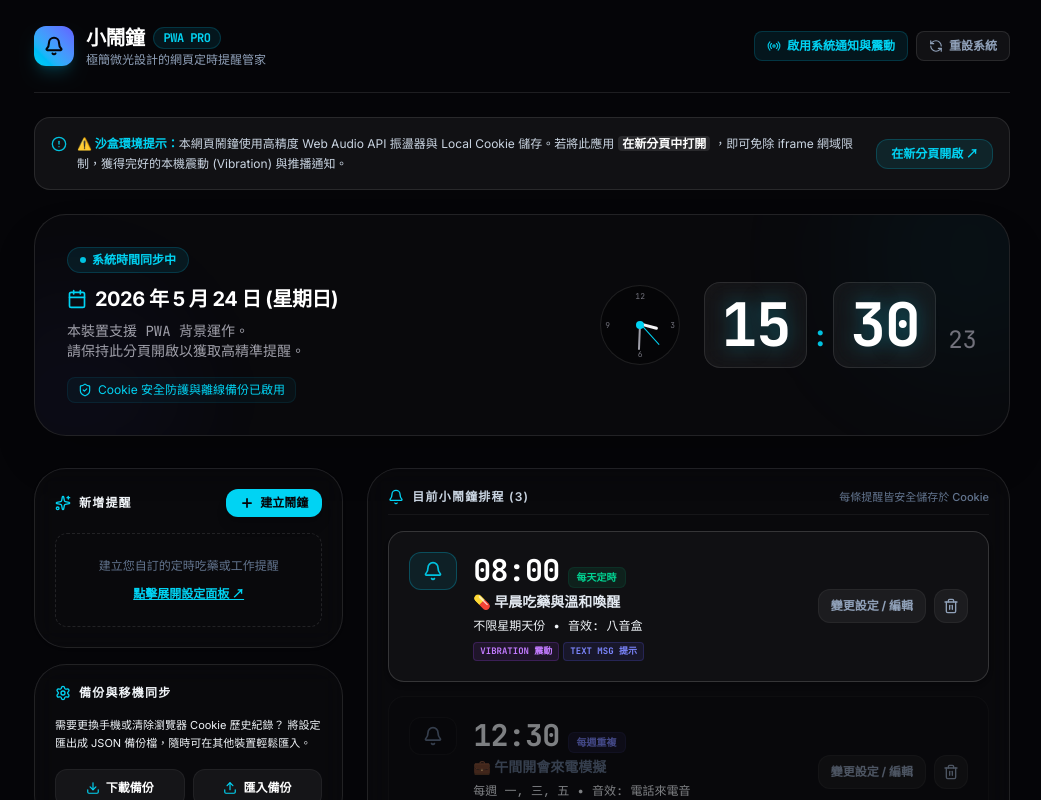
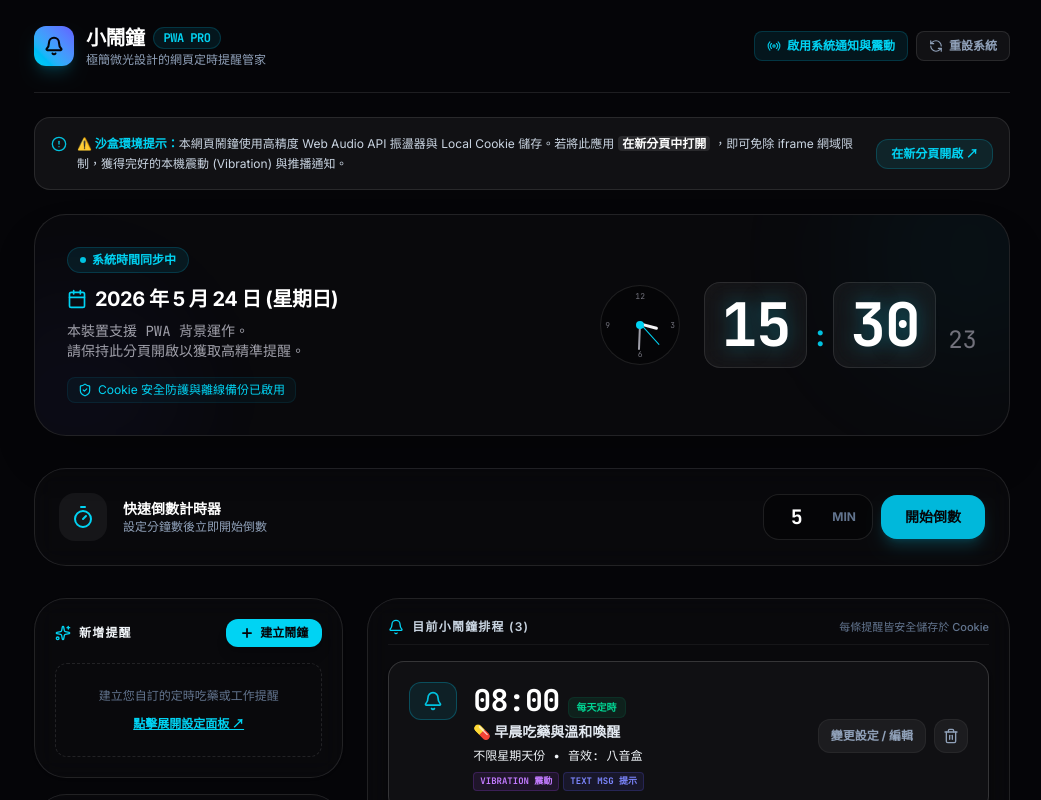
Before and after one commit to toydogcat/alarm-clock, a React (Vite) app: page / in a window 1280 px wide. Shown: the top 800 px of the page, without its empty margins (118-1159 px from the left). Built offline with nearby package versions, Linux system fonts and the light colour scheme.

Commit message:
feat: add countdown timer and strong wake-up mode functionality

```diff
--- a/src/App.tsx
+++ b/src/App.tsx
@@ -2,7 +2,8 @@ import { useState, useEffect, useRef, FormEvent, ChangeEvent } from 'react';
 import {
   Bell, Plus, Trash2, Volume2, Save, Undo, Download, Upload,
   Settings, HelpCircle, Check, AlertCircle, Sparkles, X,
-  AlertTriangle, Eye, EyeOff, Radio, Play, Square, RefreshCcw
+  AlertTriangle, Eye, EyeOff, Radio, Play, Square, RefreshCcw,
+  Timer, Zap
 } from 'lucide-react';
 
 import { Alarm } from './types';
@@ -21,6 +22,11 @@ export default function App() {
   const [alarms, setAlarms] = useState<Alarm[]>([]);
   const [activeAlarm, setActiveAlarm] = useState<Alarm | null>(null);
 
+  // Countdown Timer state
+  const [countdownSeconds, setCountdownSeconds] = useState(0);
+  const [isCountdownRunning, setIsCountdownRunning] = useState(false);
+  const [timerInputMinutes, setTimerInputMinutes] = useState(5);
+
   // Custom Snooze state
   const [snoozedAlarms, setSnoozedAlarms] = useState<{ alarmId: string; triggerAt: number }[]>([]);
 
@@ -34,6 +40,7 @@ export default function App() {
   const [volumeInput, setVolumeInput] = useState(0.8);
   const [simulateCallInput, setSimulateCallInput] = useState(false);
   const [vibrateInput, setVibrateInput] = useState(true);
+  const [isStrongInput, setIsStrongInput] = useState(false);
   const [showNotificationInput, setShowNotificationInput] = useState(true);
 
   // Editing state mapping
@@ -84,6 +91,38 @@ export default function App() {
     }
   }, [activeAlarm, isAdding]); // Refresh when major UI states change
 
+  // --- Countdown Timer Logic ---
+  useEffect(() => {
+    let interval: any;
+    if (isCountdownRunning && countdownSeconds > 0) {
+      interval = setInterval(() => {
+        setCountdownSeconds((prev) => prev - 1);
+      }, 1000);
+    } else if (countdownSeconds === 0 && isCountdownRunning) {
+      setIsCountdownRunning(false);
+      // Trigger Timer Alarm
+      const timerAlarm: Alarm = {
+        id: 'timer-' + Date.now(),
+        time: '倒數結束',
+        label: '⏱️ 倒數計時時間到！',
+        repeatType: 'once',
+        repeatDays: [],
+        soundType: 'buzzer',
+        volume: 0.9,
+        simulateCall: false,
+        vibrate: true,
+        showNotification: true,
+        enabled: true,
+        isStrong: false,
+        snoozeCount: 0,
+        lastTriggeredDate: null
+      };
+      setActiveAlarm(timerAlarm);
+      triggerAlarmEffects(timerAlarm);
+    }
+    return () => clearInterval(interval);
+  }, [isCountdownRunning, countdownSeconds]);
+
   // Load alarms initial
   useEffect(() => {
     setAlarms(getAlarms());
@@ -105,16 +144,20 @@ export default function App() {
   // Sound and vibration loop triggering helper
   const triggerAlarmEffects = (alarm: Alarm) => {
     // 1. Play synthesized continuous tone / melody
-    startSound(alarm.soundType, alarm.volume);
+    const volume = alarm.isStrong ? Math.min(alarm.volume * 1.5, 1.0) : alarm.volume;
+    startSound(alarm.soundType, volume);
 
     // 2. Trigger navigator vibration API if toggled and supported
     if (alarm.vibrate) {
       if ('vibrate' in navigator) {
-        navigator.vibrate([300, 100, 300, 100, 300]);
+        const pattern = alarm.isStrong
+          ? [500, 100, 500, 100, 500, 100, 800]
+          : [300, 100, 300, 100, 300];
+        navigator.vibrate(pattern);
         // vibrate repeatedly
         vibrationIntervalRef.current = setInterval(() => {
-          navigator.vibrate([300, 100, 300, 100, 300]);
-        }, 1500);
+          navigator.vibrate(pattern);
+        }, alarm.isStrong ? 1000 : 1500);
       }
     }
 
@@ -279,6 +322,7 @@ export default function App() {
       vibrate: vibrateInput,
       showNotification: showNotificationInput,
       enabled: true,
+      isStrong: isStrongInput,
       snoozeCount: 0,
       lastTriggeredDate: null
     };
@@ -296,6 +340,7 @@ export default function App() {
     setVolumeInput(0.8);
     setSimulateCallInput(false);
     setVibrateInput(true);
+    setIsStrongInput(false);
     setShowNotificationInput(true);
   };
 
@@ -531,6 +576,66 @@ export default function App() {
         <ClockDashboard />
       </section>
 
+      {/* --- Quick Countdown Timer Section --- */}
+      <section className="mb-8 rounded-[32px] border border-white/10 bg-white/[0.02] p-6 backdrop-blur-md">
+        <div className="flex flex-col md:flex-row items-center justify-between gap-6">
+          <div className="flex items-center gap-4">
+            <div className={`w-12 h-12 rounded-2xl flex items-center justify-center transition-all ${isCountdownRunning ? 'bg-cyan-500 text-[#050508] animate-pulse' : 'bg-white/5 text-cyan-400'}`}>
+              <Timer className="w-6 h-6" />
+            </div>
+            <div>
+              <h3 className="text-sm font-bold text-white">快速倒數計時器</h3>
+              <p className="text-xs text-slate-400">設定分鐘數後立即開始倒數</p>
+            </div>
+          </div>
+
+          <div className="flex items-center gap-4 w-full md:w-auto">
+            {isCountdownRunning ? (
+              <div className="flex items-center gap-6 bg-black/40 px-6 py-3 rounded-2xl border border-cyan-500/30 w-full justify-between md:justify-start">
+                <div className="text-3xl font-black font-mono text-cyan-400 tracking-tighter">
+                  {Math.floor(countdownSeconds / 60).toString().padStart(2, '0')}:
+                  {(countdownSeconds % 60).toString().padStart(2, '0')}
+                </div>
+                <button
+                  onClick={() => {
+                    setIsCountdownRunning(false);
+                    setCountdownSeconds(0);
+                  }}
+                  className="bg-rose-500/10 hover:bg-rose-500 text-rose-400 hover:text-white px-4 py-2 rounded-xl text-xs font-bold transition-all border border-rose-500/20"
+                >
+                  取消倒數
+                </button>
+              </div>
+            ) : (
+              <div className="flex items-center gap-2 w-full md:w-auto">
+                <div className="flex items-center bg-black/40 rounded-2xl border border-white/10 px-4 py-2">
+                  <input
+                    type="number"
+                    min="1"
+                    max="999"
+                    value={timerInputMinutes}
+                    onChange={(e) => setTimerInputMinutes(parseInt(e.target.value) || 0)}
+                    className="w-12 bg-transparent text-xl font-bold font-mono text-white focus:outline-none text-center"
+                  />
+                  <span className="text-xs text-slate-500 font-bold ml-1">MIN</span>
+                </div>
+                <button
+                  onClick={() => {
+                    if (timerInputMinutes > 0) {
+                      setCountdownSeconds(timerInputMinutes * 60);
+                      setIsCountdownRunning(true);
+                    }
+                  }}
+                  className="bg-cyan-500 hover:bg-cyan-600 text-[#050508] px-6 py-3 rounded-2xl text-sm font-black transition-all shadow-lg shadow-cyan-500/20 active:scale-95"
+                >
+                  開始倒數
+                </button>
+              </div>
+            )}
+          </div>
+        </div>
+      </section>
+
       {/* 3. Primary Workspace Layout Grid */}
       <div className="grid grid-cols-1 lg:grid-cols-12 gap-6 items-start">
 
@@ -707,6 +812,21 @@ export default function App() {
                       className="sr-only peer"
                     />
                     <div className="w-9 h-5 bg-white/10 rounded-full peer peer-checked:bg-cyan-500 relative transition-all after:content-[''] after:absolute after:top-0.5 after:left-0.5 after:w-4 after:h-4 after:rounded-full after:bg-white after:transition-all peer-checked:after:translate-x-4" />
+                  </label>
+
+                  {/* Strong Wake-up */}
+                  <label className="flex items-center justify-between text-xs cursor-pointer select-none group">
+                    <span className="flex items-center gap-1.5 text-rose-400 font-bold">
+                      <Zap className="w-3.5 h-3.5" />
+                      啟動「強力叫醒」模式
+                    </span>
+                    <input
+                      type="checkbox"
+                      checked={isStrongInput}
+                      onChange={(e) => setIsStrongInput(e.target.checked)}
+                      className="sr-only peer"
+                    />
+                    <div className="w-9 h-5 bg-white/10 rounded-full peer peer-checked:bg-rose-500 relative transition-all after:content-[''] after:absolute after:top-0.5 after:left-0.5 after:w-4 after:h-4 after:rounded-full after:bg-white after:transition-all peer-checked:after:translate-x-4 shadow-[0_0_10px_rgba(244,63,94,0)] peer-checked:shadow-[0_0_10px_rgba(244,63,94,0.4)]" />
                   </label>
                 </div>
 
@@ -963,6 +1083,16 @@ export default function App() {
                               />
                               顯示提示訊息與文字
                             </label>
+
+                            <label className="flex items-center gap-1.5 cursor-pointer text-rose-400 font-bold">
+                              <input
+                                type="checkbox"
+                                checked={alarm.isStrong}
+                                onChange={(e) => handleSaveEdit({ ...alarm, isStrong: e.target.checked })}
+                                className="rounded text-rose-500 bg-black border-white/10"
+                              />
+                              強力叫醒模式
+                            </label>
                           </div>
 
                           {/* Repeater Day Pickers inline editor if weekly repeat type selected */}
@@ -1075,6 +1205,12 @@ export default function App() {
                                     Text Msg 提示
                                   </span>
                                 )}
+                                {alarm.isStrong && (
+                                  <span className="text-[9px] bg-rose-500/10 border border-rose-500/20 text-rose-400 px-1.5 py-0.5 rounded font-mono font-bold uppercase flex items-center gap-0.5">
+                                    <Zap className="w-2 h-2" />
+                                    Strong 強力
+                                  </span>
+                                )}
                               </div>
                             </div>
                           </div>
--- a/src/components/CallSimulator.tsx
+++ b/src/components/CallSimulator.tsx
@@ -1,5 +1,5 @@
 import { useState, useEffect } from 'react';
-import { Phone, PhoneOff, User, MessageCircle, Volume2 } from 'lucide-react';
+import { Phone, PhoneOff, User, MessageCircle, Volume2, Zap } from 'lucide-react';
 import { Alarm } from '../types';
 
 interface CallSimulatorProps {
@@ -53,6 +53,7 @@ export default function CallSimulator({ activeAlarm, onDecline, onAccept }: Call
 
         <h1 className="text-3xl font-extrabold tracking-wide mb-2 text-white">
           {activeAlarm.label || '智慧提醒'}
+          {activeAlarm.isStrong && <Zap className="inline-block w-6 h-6 text-rose-500 ml-2 animate-pulse" />}
         </h1>
         <p className="text-md text-cyan-400 tracking-wider font-mono uppercase">
           {callState === 'ringing' ? '模擬來電中...' : '系統接聽通話中'}
--- a/src/types.ts
+++ b/src/types.ts
@@ -10,6 +10,7 @@ export interface Alarm {
   vibrate: boolean; // 是否啟用裝置震動
   showNotification: boolean; // 是否顯示提示訊息與通知
   enabled: boolean; // 是否啟用
+  isStrong: boolean; // 是否為強提醒 (叫起床用)
   snoozeCount: number;
   lastTriggeredDate: string | null; // "YYYY-MM-DD" style to prevent double ring
 }
--- a/src/utils/storage.ts
+++ b/src/utils/storage.ts
@@ -47,6 +47,7 @@ export const DEFAULT_ALARMS: Alarm[] = [
     vibrate: true,
     showNotification: true,
     enabled: true,
+    isStrong: false,
     snoozeCount: 0,
     lastTriggeredDate: null
   },
@@ -62,6 +63,7 @@ export const DEFAULT_ALARMS: Alarm[] = [
     vibrate: true,
     showNotification: true,
     enabled: false,
+    isStrong: false,
     snoozeCount: 0,
     lastTriggeredDate: null
   },
@@ -77,6 +79,7 @@ export const DEFAULT_ALARMS: Alarm[] = [
     vibrate: false,
     showNotification: true,
     enabled: false,
+    isStrong: false,
     snoozeCount: 0,
     lastTriggeredDate: null
   }
@@ -154,6 +157,7 @@ export function importConfig(jsonString: string): Alarm[] {
       vibrate: !!item.vibrate,
       showNotification: item.showNotification !== undefined ? !!item.showNotification : true,
       enabled: item.enabled !== undefined ? !!item.enabled : true,
+      isStrong: !!item.isStrong,
       snoozeCount: 0,
       lastTriggeredDate: null
     } as Alarm;
```
Also changed, not shown: src/components/AlarmRingingScreen.tsx (+14 -7 lines).
